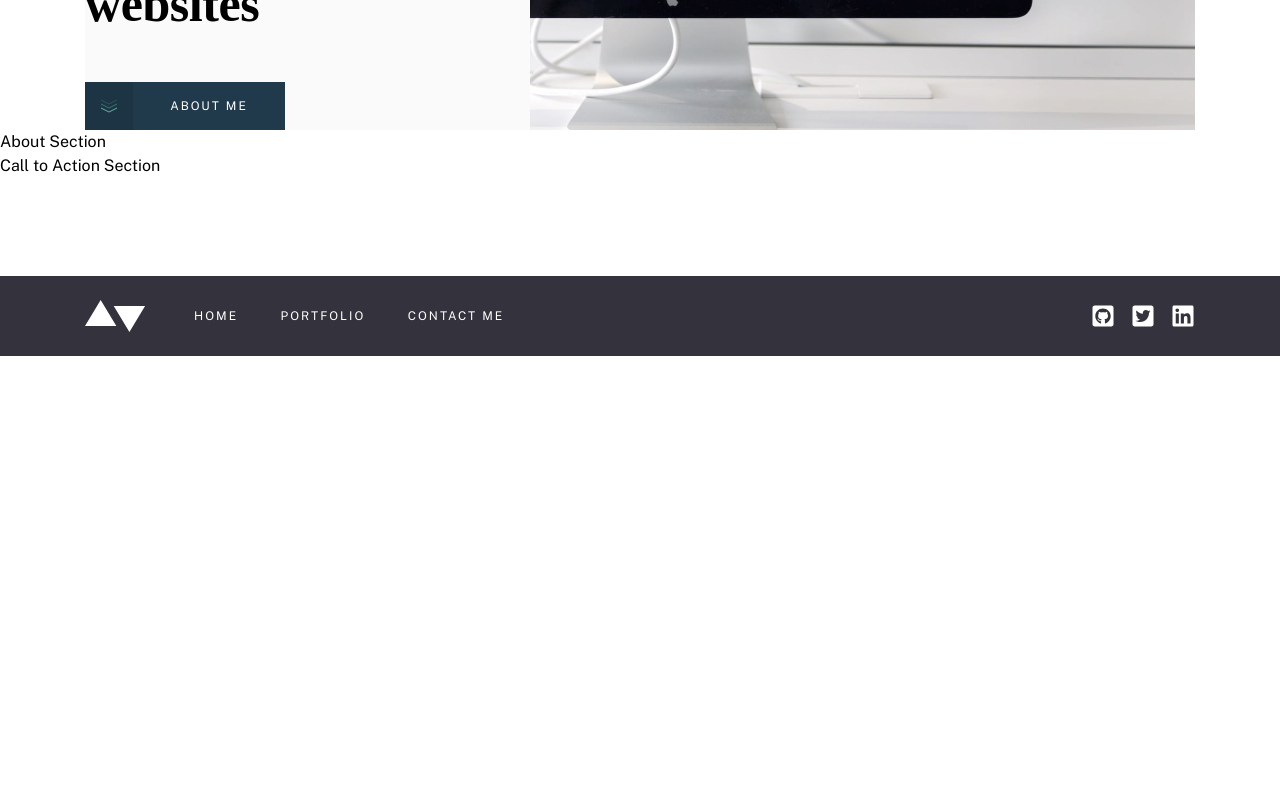
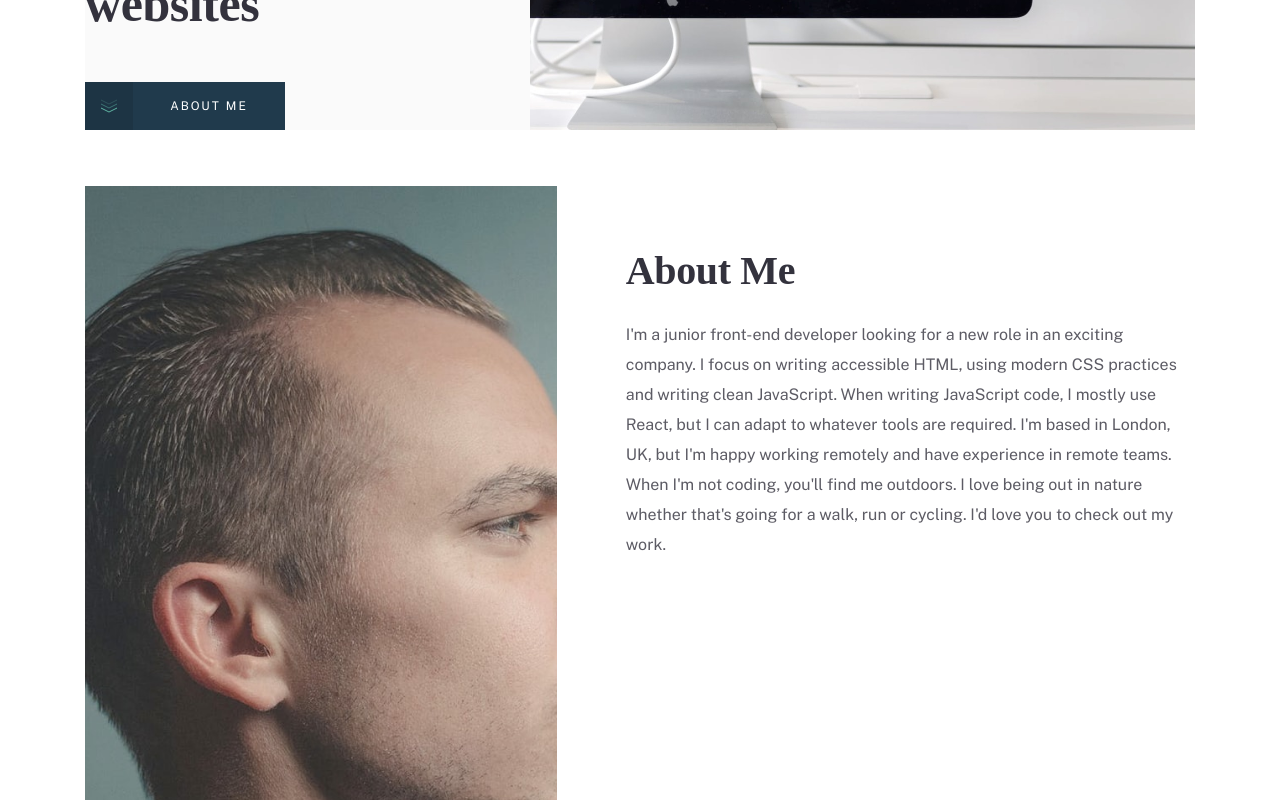
Before and after one commit to vanderms/minimalist-portfolio, a React (Vite) app: page / in a window 1280 px wide. Shown: the part 620-1420 px from the top of the page. Before the commit the page ends 976 px from the top, so only its background shows below. Built offline with nearby package versions, Linux system fonts and the light colour scheme; a web font is replaced by a local one.

Commit message:
refactor: refactor action link component

```diff
--- a/src/components/buttons/action-link-primary.tsx
+++ /dev/null
@@ -1,26 +0,0 @@
-import React from "react";
-import { Link } from "react-router-dom";
-
-export const ActionLinkPrimary: React.FC<{ to: string; children: React.ReactNode }> = (
-  props
-) => {
-  return (
-    <Link
-      to={props.to}
-      className="flex items-center h-12 bg-secondary w-max hover:bg-primary"
-    >
-      <span className="h-full w-12 grid place-items-center bg-[#0000001A]">
-        <svg xmlns="http://www.w3.org/2000/svg" width="16" height="14">
-          <g fill="none" fillRule="evenodd" stroke="#5FB4A2">
-            <path d="M0 9l8 4 8-4" />
-            <path opacity=".5" d="M0 5l8 4 8-4" />
-            <path opacity=".25" d="M0 1l8 4 8-4" />
-          </g>
-        </svg>
-      </span>
-      <span className="h-full w-[9.5rem] grid place-items-center text-[0.75rem] tracking-[0.125rem] text-neutral-50">
-        {props.children}
-      </span>
-    </Link>
-  );
-};
--- /dev/null
+++ b/src/components/buttons/action-link.tsx
@@ -0,0 +1,53 @@
+import React from "react";
+import { Link } from "react-router-dom";
+
+interface Props {
+  type: "primary" | "secondary";
+  router: boolean;
+  to: string;
+  children: React.ReactNode;
+}
+
+const PrimaryStructure: React.FC<Props> = (props) => {
+  return (
+    <>
+      <span className="h-full w-12 grid place-items-center bg-[#0000001A]">
+        <svg xmlns="http://www.w3.org/2000/svg" width="16" height="14">
+          <g fill="none" fillRule="evenodd" stroke="#5FB4A2">
+            <path d="M0 9l8 4 8-4" />
+            <path opacity=".5" d="M0 5l8 4 8-4" />
+            <path opacity=".25" d="M0 1l8 4 8-4" />
+          </g>
+        </svg>
+      </span>
+      <span className="h-full w-[9.5rem] grid place-items-center text-[0.75rem] tracking-[0.125rem] text-neutral-50">
+        {props.children}
+      </span>
+    </>
+  );
+};
+
+const PrimaryLink: React.FC<Props> = (props) => {
+  if (props.router) {
+    return (
+      <Link
+        to={props.to}
+        className="flex items-center h-12 bg-secondary w-max hover:bg-primary"
+      >
+        <PrimaryStructure {...props} />
+      </Link>
+    );
+  }
+  return (
+    <a
+      href={props.to}
+      className="flex items-center h-12 bg-secondary w-max hover:bg-primary"
+    >
+      <PrimaryStructure {...props} />
+    </a>
+  );
+};
+
+export const ActionLink: React.FC<Props> = (props) => {
+  return props.type === "primary" ? <PrimaryLink {...props} /> : <></>;
+};
--- a/src/components/sections/about.tsx
+++ b/src/components/sections/about.tsx
@@ -1,7 +1,36 @@
 export function AboutSection() {
   return (
-    <section>
-      <h2>About Section</h2>
+    <section className="py-14" id="about">
+      <div className="container grid grid-cols-1 md:grid-cols-[281fr,339fr] md:gap-[4.3125rem]">
+        <picture className="relative pb-[111.2540193%] md:pb-[213.5231317%]">
+          <source
+            media="(min-width: 74rem)"
+            srcSet="/assets/homepage/desktop/image-homepage-profile@2x.jpg"
+          />
+          <source
+            media="(min-width:45rem)"
+            srcSet="/assets/homepage/tablet/image-homepage-profile@2x.jpg"
+          />
+          <img
+            src="/assets/homepage/mobile/image-homepage-profile@2x.jpg"
+            alt=""
+            className="absolute top-0 left-0 w-full h-full object-cover object-center"
+          />
+        </picture>
+        <header>
+          <h2 className="mt-16 title-md text-neutral-800">About Me</h2>
+          <p className="body-md text-neutral-500 mt-7">
+            I&apos;m a junior front-end developer looking for a new role in an exciting
+            company. I focus on writing accessible HTML, using modern CSS practices and
+            writing clean JavaScript. When writing JavaScript code, I mostly use React, but
+            I can adapt to whatever tools are required. I&apos;m based in London, UK, but
+            I&apos;m happy working remotely and have experience in remote teams. When
+            I&apos;m not coding, you&apos;ll find me outdoors. I love being out in nature
+            whether that&apos;s going for a walk, run or cycling. I&apos;d love you to check
+            out my work.
+          </p>
+        </header>
+      </div>
     </section>
   );
 }
--- a/src/components/sections/hero.tsx
+++ b/src/components/sections/hero.tsx
@@ -1,5 +1,5 @@
 import { useId } from "react";
-import { ActionLinkPrimary } from "../buttons/action-link-primary";
+import { ActionLink } from "../buttons/action-link";
 
 export function HeroSection() {
   const id = useId();
@@ -22,11 +22,13 @@ export function HeroSection() {
           />
         </picture>
         <header className="md:absolute md:bottom-0 md:left-0 md:bg-neutral-100 md:w-[32.125rem] md:pt-14 md:pr-14 xl:w-[27.8125rem]">
-          <h1 id={id} className="mt-6 title-md md:mt-0 xl:title-xl">
+          <h1 id={id} className="mt-6 title-md md:mt-0 xl:title-xl text-neutral-800">
             Hey, I&apos;m Alex Spencer and I love building beautiful websites
           </h1>
           <div className="mt-8 md:mt-12 xl:mt-[3.3125rem]">
-            <ActionLinkPrimary to="/#about">ABOUT ME</ActionLinkPrimary>
+            <ActionLink to="/#about" type="primary" router={false}>
+              ABOUT ME
+            </ActionLink>
           </div>
         </header>
       </div>
--- a/src/index.css
+++ b/src/index.css
@@ -5,6 +5,7 @@
 @layer base {
   html {
     font-family: theme(fontFamily.sans);
+    scroll-behavior: smooth;
   }
 
   main {
```
